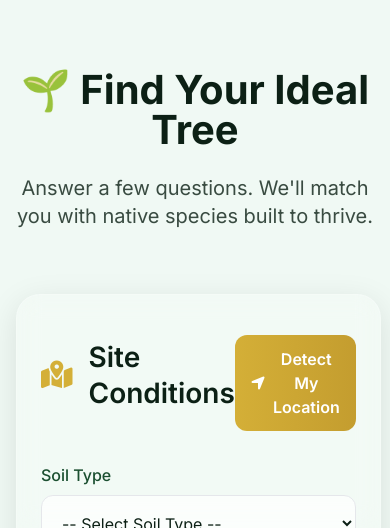
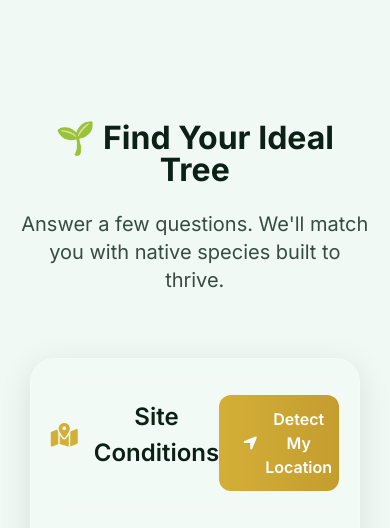
Before and after one commit to PeterAyomide/ForestWise-5.0, a website: page forestwise-project/index.html in a window 390 px wide. Shown: the part 1472-2000 px from the top of the page. Drawn offline with nearby package versions, Linux system fonts and the light colour scheme.

Commit message:
mobile responsiveness on small phones

```diff
--- a/forestwise-project/index.html
+++ b/forestwise-project/index.html
@@ -1133,20 +1133,43 @@
     }
 
     @media (max-width: 480px) {
-      /* Extra small phones */
-      .text-3xl { font-size: 1.75rem !important; }
-      .text-4xl { font-size: 2rem !important; }
-
-      /* Reduce padding */
-      .px-6 { padding-left: 1rem !important; padding-right: 1rem !important; }
-      .py-32 { padding-top: 4rem !important; padding-bottom: 4rem !important; }
-
-      /* Stack form elements */
+      /* Extra small phones (Shorter breadths) */
+
+      /* 1. Reduce massive fonts so they don't break lines awkwardly */
+      .text-3xl { font-size: 1.5rem !important; }
+      .text-4xl { font-size: 1.75rem !important; }
+      .text-5xl { font-size: 2rem !important; }
+
+      /* 2. FIX THE "FORCED TO EDGE" ISSUE */
+      /* Instead of removing padding, we center the content with a % width */
+      section.px-6 {
+        padding-left: 0.5rem !important;
+        padding-right: 0.5rem !important;
+      }
+
+      /* Force the glass cards to be 94% width and perfectly centered */
+      .glass, .max-w-6xl, .max-w-5xl, .max-w-4xl {
+        width: 94% !important;
+        margin-left: auto !important;
+        margin-right: auto !important;
+      }
+
+      /* 3. Reduce internal card padding so text has more room to breathe */
+      #tool .glass, .glass {
+        padding: 1.25rem !important;
+      }
+
+      /* 4. Ensure headers and paragraphs are centered if they look off */
+      .text-center-mobile {
+        text-align: center !important;
+      }
+
+      /* Stack form elements neatly */
       .grid-cols-2 { grid-template-columns: 1fr !important; }
 
-      /* Project type selector */
+      /* Fix Project Type Selector grid on very small screens */
       .project-type-selector {
-        grid-template-columns: 1fr;
+        grid-template-columns: 1fr !important;
       }
     }
 
@@ -1958,7 +1981,7 @@ html {
         <!-- Site Conditions -->
         <div class="glass p-10 card-hover transition">
           <div class="flex justify-between items-center mb-8">
-            <h3 class="text-3xl font-semibold flex items-center">
+            <h3 class="text-3xl font-semibold flex items-center justify-center md:justify-start text-center-mobile">
               <i class="fas fa-map-marked-alt mr-4 text-gold-400"></i> Site Conditions
             </h3>
             <!-- Location Detection Button -->
```
